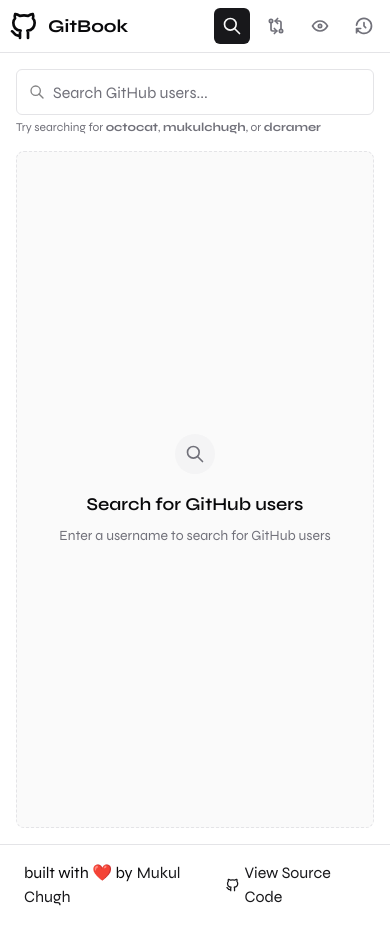
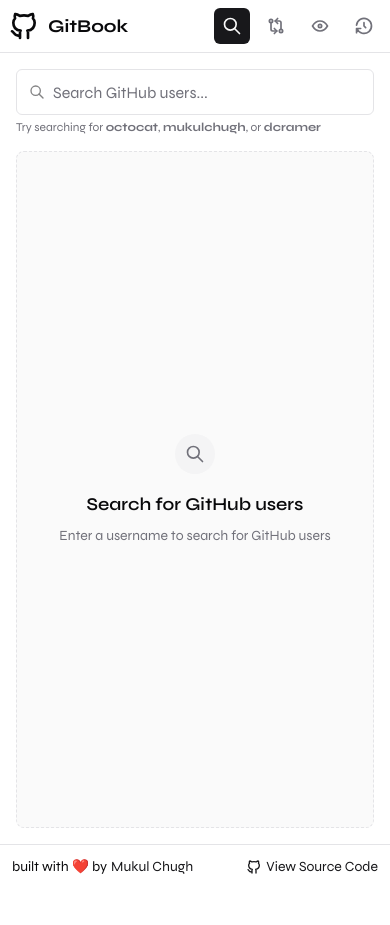
Before and after one commit to mukulchugh/github-profile-explorer, a React (Vite) app: page / in a window 390 px wide. After the commit the page ends 889 px from the top, so only its background shows below. Built offline with nearby package versions, Linux system fonts and the light colour scheme.

Commit message:
feat: improve footer responsiveness and styling

```diff
--- a/src/pages/home-page.tsx
+++ b/src/pages/home-page.tsx
@@ -321,17 +321,18 @@
 
 const Footer = () => {
   return (
-    <Card className="flex justify-between items-center px-6 py-4 bg-card rounded-none !border-t border-border border-b-0 border-l-0 border-r-0">
-      <p>
+    <Card className="flex  gap-1 flex-row justify-between items-center p-3  md:px-6 md:py-4 bg-card rounded-none !border-t border-border border-b-0 border-l-0 border-r-0">
+      <p className="text-sm md:text-base">
         built with ❤️ by
-        <a href="https://mukulchugh.com" className="text-primary ml-1 hover:underline">
+        <a href="https://mukulchugh.com" className="text-primary ml-1 hover:underline ">
           Mukul Chugh
         </a>
       </p>
+
       <p>
         <a
           href="https://github.com/mukulchugh/github-profile-explorer"
-          className="text-primary ml-1 flex items-center gap-1 hover:underline "
+          className="text-primary ml-1 flex items-center gap-1 hover:underline text-sm md:text-base"
         >
           <IconBrandGithub className="h-4 w-4 " />
           View Source Code
```
